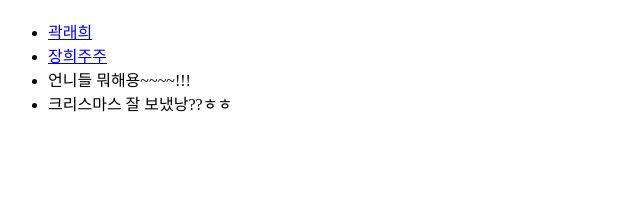
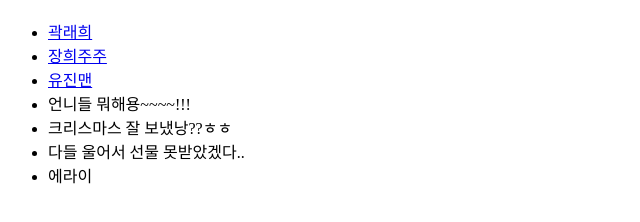
Before and after one commit to raehui/preschool, a plain HTML site: page index.html in a window 1280 px wide. Shown: the part 70-292 px from the top of the page, without its empty margins (0-640 px from the left). Drawn offline with Linux system fonts and the light colour scheme.

Commit message:
added eugen link but no html file

```diff
--- a/index.html
+++ b/index.html
@@ -4,15 +4,18 @@
     <meta charset="UTF-8">
     <meta name="viewport" content="width=device-width, initial-scale=1.0">
     <title>index.html</title>
+    <!-- <link href="https://cdn.jsdelivr.net/npm/bootstrap@5.3.3/dist/css/bootstrap.min.css"> -->
 </head>
 <body>
     <h1>크리스마스 실습</h1>
     <ul>
         <li><a href="sub/raehui.html">곽래희</a></li>
         <li><a href="sub/juu.html">장희주주</a></li>
+        <li><a href="sub/eugene.html">유진맨</a></li>
         <li>언니들 뭐해용~~~~!!!</li>
         <li>크리스마스 잘 보냈낭??ㅎㅎ</li>
-
+        <li>다들 울어서 선물 못받았겠다..</li>
+        <li>에라이</li>
     </ul>
 </body>
 </html>
```
